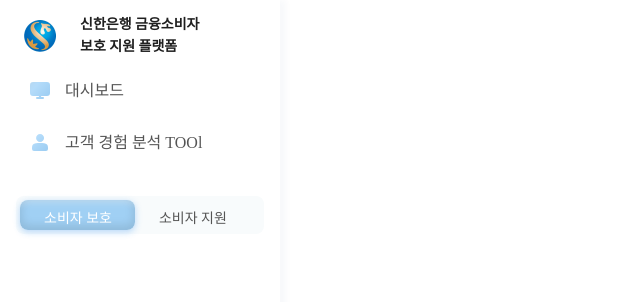
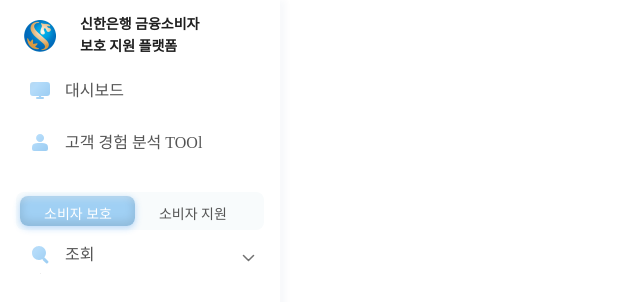
Before and after one commit to csdp0106o2ux/sinhanProject, a React (Create React App) app: page / in a window 1280 px wide. Shown: the top 302 px of the page, without its empty margins (0-640 px from the left). Built offline with nearby package versions, Linux system fonts and the light colour scheme.

Commit message:
feat: add TobSlideSheet components

```diff
--- a/src/components/SideBarAccodion/index.jsx
+++ b/src/components/SideBarAccodion/index.jsx
@@ -1,14 +1,15 @@
-import React from 'react';
+import React, { useCallback, useRef, useState } from 'react';
 import { styled } from 'styled-components';
 
 import { ReactComponent as UnderArrow } from '../../assets/icons/dropDownUnderArrow.svg';
 
 const Container = styled.div`
-    padding: 0 16px 0 21px;
+    padding: 7px 0px;
+    margin-bottom: 6px;
     width: 280px;
     height: 38px;
     display: flex;
-    justify-content: space-between;
+    flex-direction: column;
     background-color: ${(props) => props.theme.white};
     overflow: hidden;
     transition: height 0.35s ease;
@@ -18,11 +19,29 @@
     }
 `;
 
+const PaddingWrap = styled.div`
+    padding: 0 16px 0 28px;
+`;
+
+const MiddleWrap = styled.div`
+    display: flex;
+    justify-content: space-between;
+`;
+
 const IconWrap = styled.div`
     display: flex;
 `;
 
+const Icon = styled.div`
+    opacity: 0.4;
+
+    ${Container}:hover & {
+        opacity: 1;
+    }
+`;
+
 const Title = styled.span`
+    margin-left: 13px;
     font-family: NanumSquareOTFEB;
     font-size: 16px;
     font-weight: normal;
@@ -30,21 +49,85 @@
     font-style: normal;
     line-height: 1.5;
     letter-spacing: normal;
-    color: #0094de;
+    color: ${(props) => (props.checked ? props.theme.lightPacificBlue : props.theme.dimGray)};
+
+    ${Container}:hover & {
+        color: ${(props) => props.theme.lightPacificBlue};
+    }
 `;
 
 const ArrowIcon = styled(UnderArrow)`
     ${({ checked }) => checked && 'transform: rotate(180deg)'}
+    color: ${(props) => (props.checked ? props.theme.lightPacificBlue : props.theme.lightDimGray)};
 `;
 
-const SideBarAccodion = () => {
+const ContentsWrap = styled.div`
+    padding-left: 40px;
+    background-color: #fff;
+`;
+
+const ContentsText = styled.p`
+    padding-left: 24px;
+    font-family: NanumSquareOTFR;
+    font-size: 14px;
+    font-weight: normal;
+    font-stretch: normal;
+    font-style: normal;
+    line-height: 1.5;
+    letter-spacing: normal;
+    color: #555;
+    border-left-width: 1px;
+    border-left-style: solid;
+    border-left-color: ${(props) => props.theme.whisper};
+`;
+
+// ArrowIcon 원 색상은 #727272
+
+const SideBarAccodion = (props) => {
+    const parentRef = useRef(null);
+    const childRef = useRef(null);
+    const [isCollapse, setIsCollapse] = useState();
+
+    const handlerCollapse = useCallback(
+        (event) => {
+            event.stopPropagation();
+            if (parentRef.current === null || childRef.current === null) {
+                return;
+            }
+            if (parentRef.current.clientHeight > 38) {
+                parentRef.current.style.height = '38px';
+            } else {
+                parentRef.current.style.height = `${childRef.current.clientHeight}px`;
+            }
+            setIsCollapse(!isCollapse);
+        },
+        [isCollapse]
+    );
+
     return (
-        <Container>
-            <IconWrap>
-                {props.icon}
-                <Title>{props.title}</Title>
-            </IconWrap>
-            <ArrowIcon />
+        <Container ref={parentRef} onClick={handlerCollapse}>
+            <PaddingWrap>
+                <MiddleWrap>
+                    <IconWrap>
+                        <Icon>{props.icon}</Icon>
+                        <Title checked={props.checked} style={{ display: props.hover ? 'block' : 'none' }}>
+                            {props.title}
+                        </Title>
+                    </IconWrap>
+                    <ArrowIcon checked={props.checked} />
+                </MiddleWrap>
+            </PaddingWrap>
+            <ContentsWrap ref={childRef}>
+                <ContentsText>test</ContentsText>
+                <ContentsText>test</ContentsText>
+                <ContentsText>test</ContentsText>
+                <ContentsText>test</ContentsText>
+                <div>test</div>
+                <div>test</div>
+                <div>test</div>
+                <div>test</div>
+                <div>test</div>
+            </ContentsWrap>
         </Container>
     );
 };
--- a/src/layout/SideBar/index.jsx
+++ b/src/layout/SideBar/index.jsx
@@ -1,12 +1,14 @@
-import React, { useState } from 'react';
+import React, { useEffect, useState } from 'react';
 import { styled } from 'styled-components';
 
 import ConsumerToggle from '../../components/ConsumerToggle';
+import SideBarAccodion from '../../components/SideBarAccodion';
 import Symbol from '../../assets/images/shinhanSymbol.png';
 import { ReactComponent as DeskTopOn } from '../../assets/icons/desktopOn.svg';
 import { ReactComponent as PersonOn } from '../../assets/icons/personOn.svg';
 import { ReactComponent as ToggleOn } from '../../assets/icons/toggleOn.svg';
 import { ReactComponent as ToggleOff } from '../../assets/icons/toggleOff.svg';
+import { ReactComponent as SearchOn } from '../../assets/icons/searchOn.svg';
 
 const Container = styled.div`
     width: 80px;
@@ -112,7 +114,8 @@
 `;
 
 const ToggleWrap = styled.div`
-    margin-top: 34px;
+    margin-top: 30px;
+    margin-bottom: 6px;
     display: flex;
     justify-content: center;
 `;
@@ -126,6 +129,19 @@
 const SideBar = () => {
     const [hover, setHover] = useState(false);
     const [toggle, setToggle] = useState(false);
+    const [accodion, setAccodion] = useState([]);
+
+    const accodionDummy = [
+        {
+            id: 0,
+            title: '조회',
+            icon: <SearchOn />,
+        },
+    ];
+
+    useEffect(() => {
+        setAccodion(accodionDummy);
+    }, []);
 
     const handlerHover = () => {
         setHover(true);
@@ -161,6 +177,9 @@
                     <ToggleButton style={{ display: hover ? 'none' : 'flex' }}>{toggle ? <ToggleOn /> : <ToggleOff />}</ToggleButton>
                     <ConsumerToggle style={{ display: hover ? 'flex' : 'none' }} checked={toggle} onLeftClick={() => setToggle(false)} onRightClick={() => setToggle(true)} />
                 </ToggleWrap>
+                {accodion.map((item) => (
+                    <SideBarAccodion hover={hover} key={item.id} title={item.title} icon={item.icon} />
+                ))}
             </TopWrap>
         </Container>
     );
```
Also changed, not shown: src/layout/TopSlideSheet/index.jsx (added, +69 -0 lines), src/assets/icons/dropDownUnderArrow.svg.
